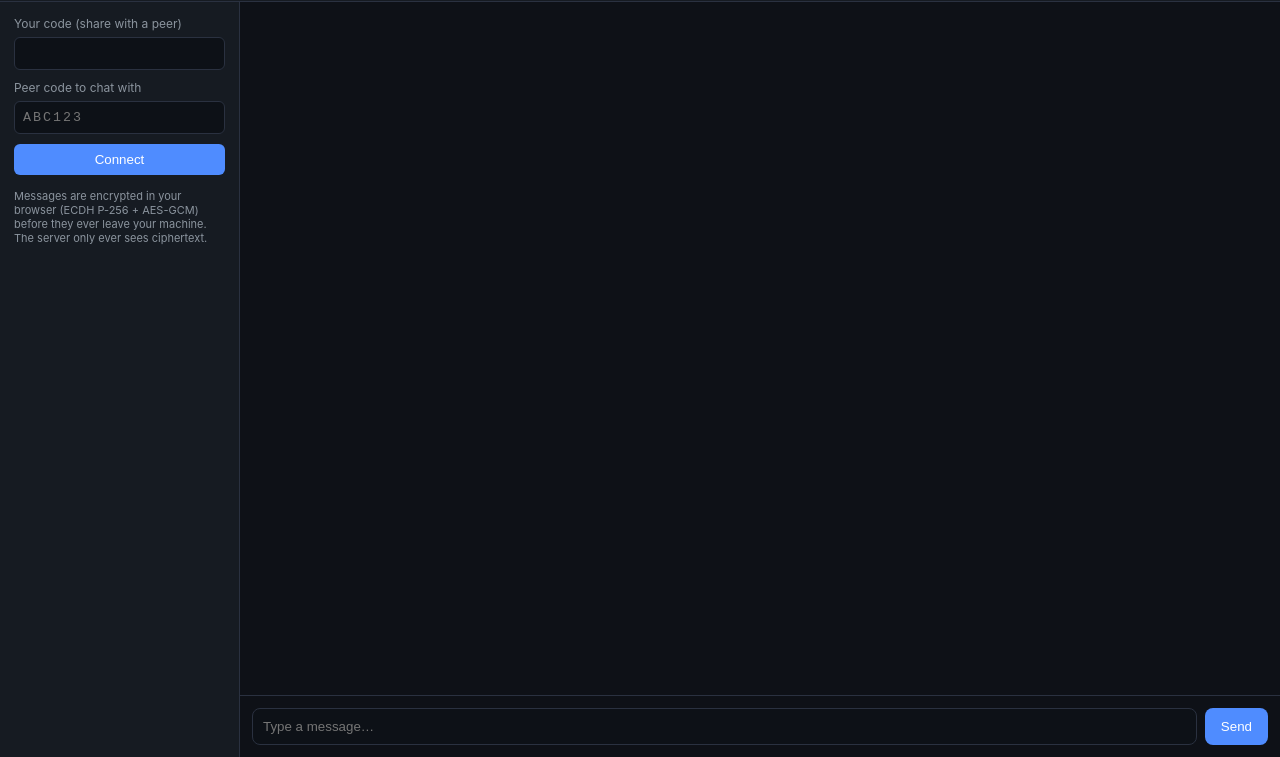
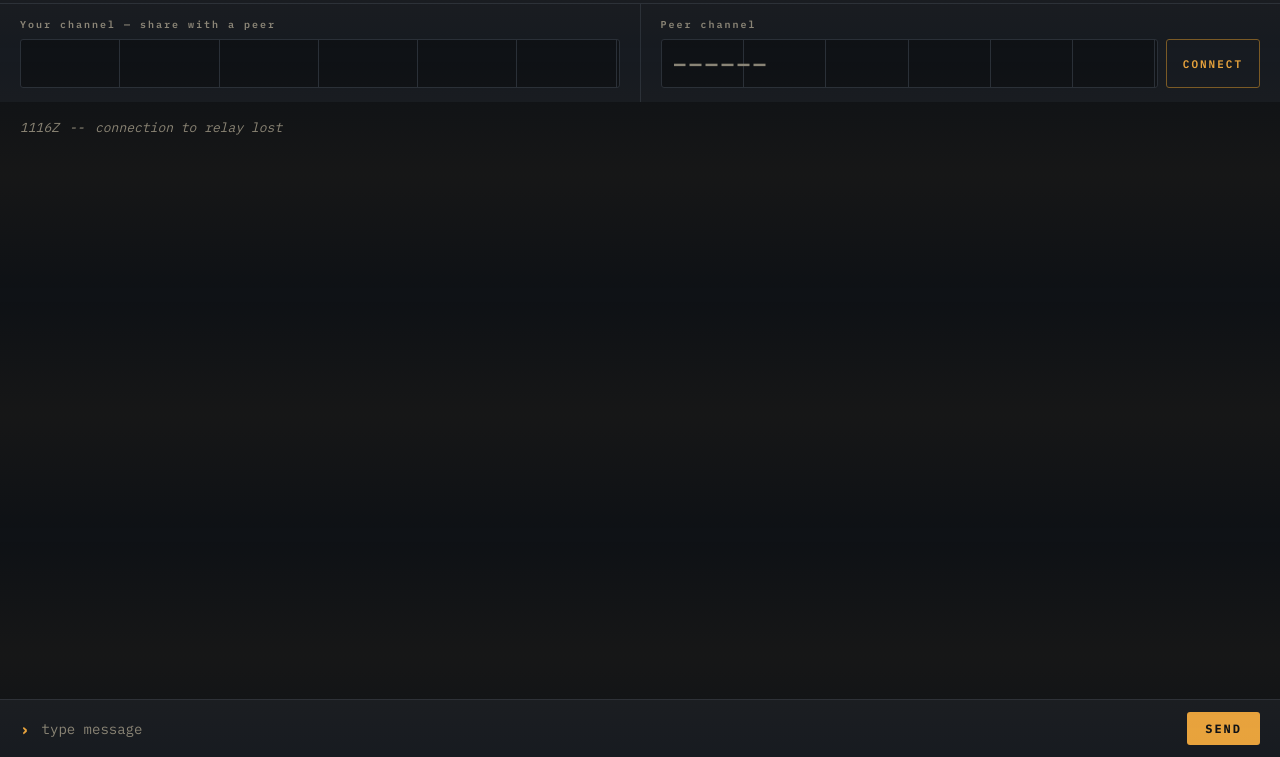
Before and after one commit to awkeningdough-ctrl/CodeChat, a website: page public/index.html in a window 1280 px wide. Shown: the part 43-800 px from the top of the page. Drawn offline with Linux system fonts and the light colour scheme.

Commit message:
Update index.html

```diff
--- a/public/index.html
+++ b/public/index.html
@@ -4,73 +4,156 @@
 <meta charset="UTF-8">
 <meta name="viewport" content="width=device-width, initial-scale=1">
 <title>CodeChat</title>
+<link rel="preconnect" href="https://fonts.googleapis.com">
+<link rel="preconnect" href="https://fonts.gstatic.com" crossorigin>
+<link href="https://fonts.googleapis.com/css2?family=IBM+Plex+Mono:wght@400;500;600;700&display=swap" rel="stylesheet">
 <style>
   :root {
-    --bg: #0e1117; --panel: #161b22; --border: #2a3140; --text: #e6edf3; --accent: #4f8cff;
+    --ink: #0f1216;
+    --panel: #171b21;
+    --paper: #ece6d6;
+    --paper-dim: #8a8577;
+    --amber: #e8a33d;
+    --amber-dim: #7a5a26;
+    --alert: #c1443c;
+    --line: #2a3038;
   }
   * { box-sizing: border-box; }
-  body {
-    margin: 0; font-family: -apple-system, Segoe UI, Roboto, sans-serif;
-    background: var(--bg); color: var(--text); height: 100vh; display: flex; flex-direction: column;
+  html, body {
+    margin: 0; height: 100%; background: var(--ink); color: var(--paper);
+    font-family: 'IBM Plex Mono', ui-monospace, monospace;
   }
-  header {
-    padding: 12px 18px; border-bottom: 1px solid var(--border); background: var(--panel);
+  body { display: flex; flex-direction: column; overflow: hidden; }
+
+  /* faint scanline sweep -- one deliberate motion moment, disabled under reduced-motion */
+  body::before {
+    content: ""; position: fixed; inset: 0; pointer-events: none; z-index: 50;
+    background: linear-gradient(180deg, transparent 0%, rgba(232,163,61,0.035) 50%, transparent 100%);
+    background-size: 100% 240px;
+    animation: sweep 9s linear infinite;
   }
-  header h1 { font-size: 16px; margin: 0; font-weight: 600; }
-  .id-badge { font-size: 12px; color: #8b949e; margin-left: 8px; }
+  @keyframes sweep { 0% { background-position: 0 -240px; } 100% { background-position: 0 100vh; } }
+  @media (prefers-reduced-motion: reduce) { body::before { animation: none; } }
 
-  main { flex: 1; display: flex; overflow: hidden; }
-  .sidebar { width: 240px; border-right: 1px solid var(--border); padding: 14px; background: var(--panel); }
-  .sidebar label { font-size: 12px; color: #8b949e; display: block; margin-bottom: 6px; }
-  .sidebar input {
-    width: 100%; padding: 8px; border-radius: 6px; border: 1px solid var(--border);
-    background: #0d1117; color: var(--text); margin-bottom: 10px; font-family: monospace; letter-spacing: 2px;
+  .bar {
+    display: flex; align-items: baseline; justify-content: space-between;
+    padding: 14px 20px; border-bottom: 1px solid var(--line); background: var(--panel);
+    flex-shrink: 0;
   }
-  .sidebar button {
-    width: 100%; padding: 8px; border-radius: 6px; border: none;
-    background: var(--accent); color: white; cursor: pointer;
+  .brand {
+    font-weight: 700; letter-spacing: 3px; font-size: 14px; color: var(--paper);
+    display: flex; align-items: center; gap: 10px;
   }
-  .sidebar p { font-size: 11px; color: #8b949e; margin-top: 14px; }
+  .dot {
+    width: 7px; height: 7px; border-radius: 50%; background: var(--paper-dim);
+    box-shadow: none; transition: background .3s, box-shadow .3s;
+  }
+  .dot.live { background: var(--amber); box-shadow: 0 0 6px 1px var(--amber); animation: pulse 2s infinite; }
+  .dot.down { background: var(--alert); box-shadow: 0 0 6px 1px var(--alert); }
+  @keyframes pulse { 0%,100% { opacity: 1; } 50% { opacity: .5; } }
+  .status-text { font-size: 11px; color: var(--paper-dim); letter-spacing: 1px; margin-left: 2px; }
+  .clock { font-size: 12px; color: var(--paper-dim); letter-spacing: 1px; }
 
-  .chat-area { flex: 1; display: flex; flex-direction: column; }
-  .messages { flex: 1; padding: 16px; overflow-y: auto; display: flex; flex-direction: column; gap: 8px; }
-  .msg { max-width: 60%; padding: 8px 12px; border-radius: 10px; font-size: 14px; }
-  .msg.mine { align-self: flex-end; background: var(--accent); }
-  .msg.theirs { align-self: flex-start; background: #21262d; }
-  .msg.system { align-self: center; background: none; color: #8b949e; font-size: 12px; }
-  .compose { display: flex; gap: 8px; padding: 12px; border-top: 1px solid var(--border); }
-  .compose input {
-    flex: 1; padding: 10px; border-radius: 8px; border: 1px solid var(--border);
-    background: #0d1117; color: var(--text);
+  .console {
+    display: flex; gap: 1px; background: var(--line); flex-shrink: 0;
   }
-  .compose button { padding: 10px 16px; border-radius: 8px; border: none; background: var(--accent); color: white; cursor: pointer; }
+  .channel-block {
+    flex: 1; background: var(--panel); padding: 14px 20px;
+  }
+  .channel-block label {
+    display: block; font-size: 10px; letter-spacing: 2px; color: var(--paper-dim);
+    margin-bottom: 8px; font-weight: 600;
+  }
+  .code-display input, .code-entry input {
+    width: 100%; background: var(--ink); border: 1px solid var(--line); color: var(--amber);
+    font-family: 'IBM Plex Mono', monospace; font-weight: 700; font-size: 20px;
+    letter-spacing: 8px; padding: 10px 12px; border-radius: 3px;
+    background-image: repeating-linear-gradient(90deg, transparent, transparent calc(16.6% - 1px), var(--line) calc(16.6% - 1px), var(--line) 16.6%);
+  }
+  .code-entry { display: flex; gap: 8px; }
+  .code-entry input {
+    color: var(--paper); text-transform: uppercase;
+  }
+  .code-entry input::placeholder { color: var(--paper-dim); letter-spacing: 4px; }
+  .code-entry input:focus, .code-display input:focus {
+    outline: none; border-color: var(--amber);
+  }
+  .channel-block button {
+    background: transparent; border: 1px solid var(--amber-dim); color: var(--amber);
+    font-family: inherit; font-weight: 600; letter-spacing: 2px; font-size: 11px;
+    padding: 0 16px; border-radius: 3px; cursor: pointer; white-space: nowrap;
+    transition: background .15s, border-color .15s;
+  }
+  .channel-block button:hover { background: rgba(232,163,61,0.1); border-color: var(--amber); }
+  .channel-block button:focus-visible { outline: 2px solid var(--amber); outline-offset: 2px; }
+
+  .log {
+    flex: 1; overflow-y: auto; padding: 16px 20px; display: flex; flex-direction: column; gap: 3px;
+    font-size: 13px; line-height: 1.6;
+  }
+  .log::-webkit-scrollbar { width: 8px; }
+  .log::-webkit-scrollbar-thumb { background: var(--line); border-radius: 4px; }
+  .line { display: flex; gap: 10px; }
+  .line .ts { color: var(--paper-dim); flex-shrink: 0; }
+  .line .marker { flex-shrink: 0; width: 16px; }
+  .line.mine .marker, .line.mine .body { color: var(--amber); }
+  .line.theirs .marker, .line.theirs .body { color: var(--paper); }
+  .line.system { color: var(--paper-dim); font-style: italic; }
+  .line.system .marker { color: var(--paper-dim); }
+
+  .keyline {
+    display: flex; align-items: center; gap: 10px; padding: 12px 20px;
+    border-top: 1px solid var(--line); background: var(--panel); flex-shrink: 0;
+  }
+  .keyline .caret { color: var(--amber); font-weight: 700; }
+  .keyline input {
+    flex: 1; background: transparent; border: none; color: var(--paper);
+    font-family: inherit; font-size: 14px; caret-color: var(--amber);
+  }
+  .keyline input:focus { outline: none; }
+  .keyline input::placeholder { color: var(--paper-dim); }
+  .keyline button {
+    background: var(--amber); border: none; color: var(--ink); font-family: inherit;
+    font-weight: 700; letter-spacing: 2px; font-size: 12px; padding: 9px 18px;
+    border-radius: 3px; cursor: pointer;
+  }
+  .keyline button:hover { filter: brightness(1.1); }
+  .keyline button:focus-visible { outline: 2px solid var(--paper); outline-offset: 2px; }
+
+  @media (max-width: 640px) {
+    .console { flex-direction: column; }
+    .code-display input, .code-entry input { font-size: 16px; letter-spacing: 4px; }
+  }
 </style>
 </head>
 <body>
 
-<header>
-  <h1>CodeChat <span class="id-badge" id="myIdBadge">connecting…</span></h1>
+<header class="bar">
+  <div class="brand"><span class="dot" id="statusDot"></span>CODECHAT<span class="status-text" id="myIdBadge">connecting…</span></div>
+  <div class="clock" id="clock">--:--:--Z</div>
 </header>
 
-<main>
-  <div class="sidebar">
-    <label>Your code (share with a peer)</label>
-    <input id="myIdField" readonly>
-    <label>Peer code to chat with</label>
-    <input id="peerIdField" placeholder="ABC123" maxlength="6" style="text-transform:uppercase;">
-    <button id="connectBtn">Connect</button>
-    <p>Messages are encrypted in your browser (ECDH P-256 + AES-GCM) before they
-      ever leave your machine. The server only ever sees ciphertext.</p>
+<section class="console">
+  <div class="channel-block">
+    <label>Your channel — share with a peer</label>
+    <div class="code-display"><input id="myIdField" readonly></div>
   </div>
-
-  <div class="chat-area">
-    <div class="messages" id="messages"></div>
-    <div class="compose">
-      <input id="msgInput" placeholder="Type a message…">
-      <button id="sendBtn">Send</button>
+  <div class="channel-block">
+    <label>Peer channel</label>
+    <div class="code-entry">
+      <input id="peerIdField" placeholder="——————" maxlength="6">
+      <button id="connectBtn">CONNECT</button>
     </div>
   </div>
-</main>
+</section>
+
+<div class="log" id="messages"></div>
+
+<div class="keyline">
+  <span class="caret">›</span>
+  <input id="msgInput" placeholder="type message" autocomplete="off">
+  <button id="sendBtn">SEND</button>
+</div>
 
 <script src="app.js"></script>
 </body>
```
